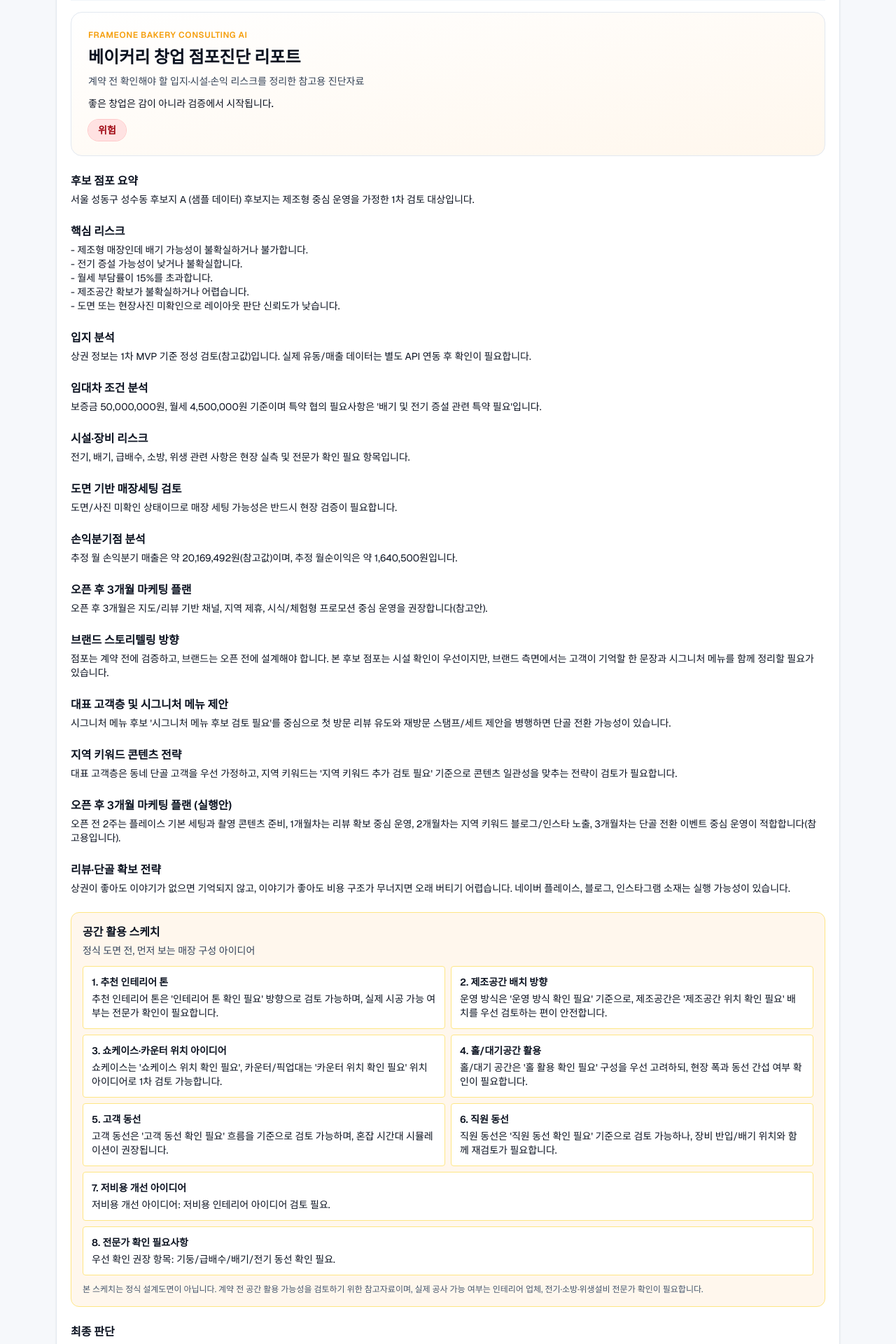
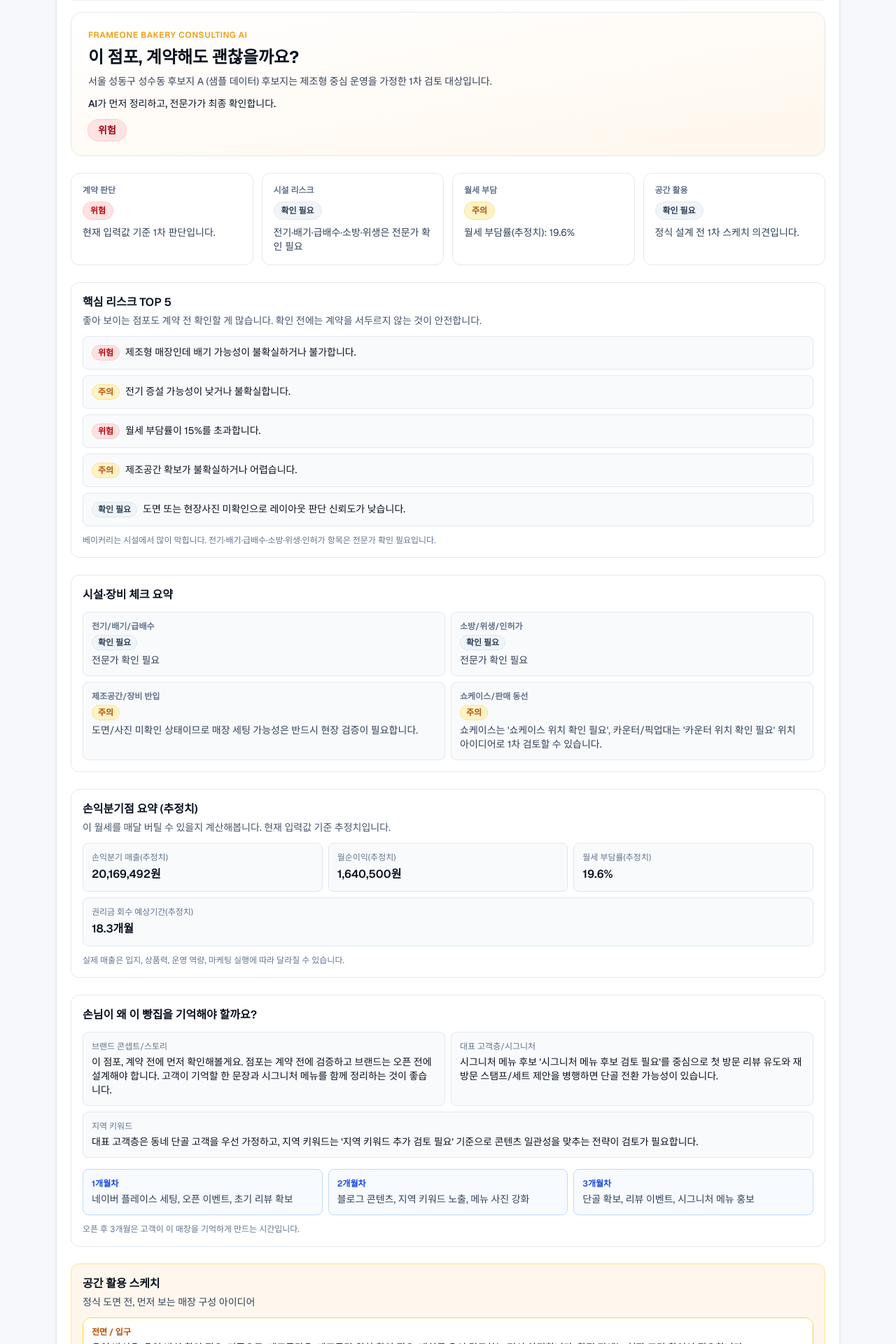
Before and after one commit to JUNG-KI-HYUN/bakery-consulting-ai, a Next.js app: page /reports/sample-001 in a window 1280 px wide. Shown: the part 180-2100 px from the top of the page at 70% size. Built offline with nearby package versions, Linux system fonts and the light colour scheme.

Commit message:
feat: improve customer report ux v2

```diff
--- a/components/reports/DiagnosisReportDocument.tsx
+++ b/components/reports/DiagnosisReportDocument.tsx
@@ -3,88 +3,203 @@ import { RiskVerdictBadge } from "@/components/diagnosis/RiskVerdictBadge";
 import { InteriorSketchReportSection } from "./InteriorSketchReportSection";
 
 export function DiagnosisReportDocument({ result }: { result: DiagnosisResult }) {
+  const risks = result.sections.keyRisks ?? [];
+  const topRisks = risks.slice(0, 5);
+  const monthlyBreakEven = Number.isFinite(result.breakEvenResult?.breakEvenSales)
+    ? Math.round(result.breakEvenResult.breakEvenSales).toLocaleString()
+    : "확인 필요";
+  const monthlyProfit = Number.isFinite(result.breakEvenResult?.estimatedMonthlyNetProfit)
+    ? Math.round(result.breakEvenResult.estimatedMonthlyNetProfit).toLocaleString()
+    : "확인 필요";
+  const rentBurdenRate = Number.isFinite(result.breakEvenResult?.rentBurdenRate)
+    ? `${result.breakEvenResult.rentBurdenRate.toFixed(1)}%`
+    : "확인 필요";
+  const recoveryMonths =
+    typeof result.breakEvenResult?.premiumRecoveryMonths === "number"
+      ? `${result.breakEvenResult.premiumRecoveryMonths.toFixed(1)}개월`
+      : "확인 필요";
+
+  const riskStatus = (text: string) => {
+    if (/위험|불가|초과/.test(text)) return "위험";
+    if (/보류|주의|불확실/.test(text)) return "주의";
+    if (/확인/.test(text)) return "확인 필요";
+    return "양호";
+  };
+
+  const riskStatusClass: Record<string, string> = {
+    위험: "bg-red-100 text-red-700 border-red-200",
+    주의: "bg-amber-100 text-amber-700 border-amber-200",
+    "확인 필요": "bg-slate-100 text-slate-700 border-slate-200",
+    양호: "bg-emerald-100 text-emerald-700 border-emerald-200",
+  };
+
   return (
     <article className="report-doc space-y-6 text-[#0B1220]">
-      <section className="rounded-2xl border border-slate-200 bg-gradient-to-br from-white to-[#FFF7ED] p-6">
+      <section className="print-card rounded-2xl border border-slate-200 bg-gradient-to-br from-white to-[#FFF7ED] p-6">
         <p className="text-xs font-semibold uppercase tracking-wider text-[#F59E0B]">
           FrameOne Bakery Consulting AI
         </p>
         <h1 className="mt-2 text-2xl font-bold">
-          베이커리 창업 점포진단 리포트
+          이 점포, 계약해도 괜찮을까요?
         </h1>
         <p className="mt-2 text-sm text-[#334155]">
-          계약 전 확인해야 할 입지·시설·손익 리스크를 정리한 참고용 진단자료
+          {result.sections.candidateSummary || "계약 전 핵심 항목을 먼저 점검해보는 리포트입니다."}
         </p>
         <p className="mt-3 text-sm font-medium text-[#0B1220]">
-          좋은 창업은 감이 아니라 검증에서 시작됩니다.
+          AI가 먼저 정리하고, 전문가가 최종 확인합니다.
         </p>
         <div className="mt-4">
           <RiskVerdictBadge verdict={result.verdict} />
         </div>
       </section>
 
-      <section>
-        <h2 className="font-semibold">후보 점포 요약</h2>
-        <p className="mt-1 text-sm">{result.sections.candidateSummary}</p>
+      <section className="print-card grid gap-3 md:grid-cols-4">
+        {[
+          {
+            title: "계약 판단",
+            status: result.verdict,
+            desc: "현재 입력값 기준 1차 판단입니다.",
+          },
+          {
+            title: "시설 리스크",
+            status:
+              topRisks.find((r) => /전기|배기|급배수|소방|위생|인허가/.test(r))
+                ? "확인 필요"
+                : "양호",
+            desc: "전기·배기·급배수·소방·위생은 전문가 확인 필요",
+          },
+          {
+            title: "월세 부담",
+            status: rentBurdenRate === "확인 필요" ? "확인 필요" : "주의",
+            desc: `월세 부담률(추정치): ${rentBurdenRate}`,
+          },
+          {
+            title: "공간 활용",
+            status: result.sections.interiorCheckRequired ? "확인 필요" : "양호",
+            desc: "정식 설계 전 1차 스케치 의견입니다.",
+          },
+        ].map((card) => (
+          <article key={card.title} className="rounded-xl border border-slate-200 bg-white p-4">
+            <p className="text-xs font-semibold text-slate-500">{card.title}</p>
+            <p className={`mt-2 inline-block rounded-full border px-2.5 py-1 text-xs font-semibold ${riskStatusClass[card.status] ?? riskStatusClass["확인 필요"]}`}>
+              {card.status}
+            </p>
+            <p className="mt-2 text-sm text-slate-700">{card.desc}</p>
+          </article>
+        ))}
       </section>
-      <section>
-        <h2 className="font-semibold">핵심 리스크</h2>
-        <ul className="mt-1 text-sm">
-          {result.sections.keyRisks.map((item) => (
-            <li key={item}>- {item}</li>
+
+      <section className="print-card rounded-xl border border-slate-200 bg-white p-4">
+        <h2 className="font-semibold">핵심 리스크 TOP 5</h2>
+        <p className="mt-1 text-sm text-slate-600">
+          좋아 보이는 점포도 계약 전 확인할 게 많습니다. 확인 전에는 계약을 서두르지 않는 것이 안전합니다.
+        </p>
+        <ul className="mt-3 space-y-2 text-sm">
+          {(topRisks.length > 0 ? topRisks : ["핵심 리스크 정보가 부족하여 확인 필요"]).map((item) => {
+            const status = riskStatus(item);
+            return (
+              <li key={item} className="rounded-lg border border-slate-200 bg-slate-50 p-3">
+                <span className={`mr-2 inline-block rounded-full border px-2 py-0.5 text-xs font-semibold ${riskStatusClass[status]}`}>
+                  {status}
+                </span>
+                {item}
+              </li>
+            );
+          })}
+        </ul>
+        <p className="mt-3 text-xs text-slate-500">
+          베이커리는 시설에서 많이 막힙니다. 전기·배기·급배수·소방·위생·인허가 항목은 전문가 확인 필요입니다.
+        </p>
+      </section>
+
+      <section className="print-card rounded-xl border border-slate-200 bg-white p-4">
+        <h2 className="font-semibold">시설·장비 체크 요약</h2>
+        <div className="mt-3 grid gap-2 md:grid-cols-2">
+          {[
+            ["전기/배기/급배수", "확인 필요", "전문가 확인 필요"],
+            ["소방/위생/인허가", "확인 필요", "전문가 확인 필요"],
+            ["제조공간/장비 반입", "주의", result.sections.layoutFeasibilityAnalysis || "확인 필요"],
+            ["쇼케이스/판매 동선", "주의", result.sections.equipmentPlacementIdea || "확인 필요"],
+          ].map(([name, status, desc]) => (
+            <article key={name} className="rounded-lg border border-slate-200 bg-slate-50 p-3">
+              <p className="text-xs font-semibold text-slate-500">{name}</p>
+              <p className={`mt-1 inline-block rounded-full border px-2 py-0.5 text-xs font-semibold ${riskStatusClass[status]}`}>
+                {status}
+              </p>
+              <p className="mt-1 text-sm text-slate-700">{desc}</p>
+            </article>
           ))}
-        </ul>
+        </div>
       </section>
-      <section>
-        <h2 className="font-semibold">입지 분석</h2>
-        <p className="mt-1 text-sm">{result.sections.locationAnalysis}</p>
+
+      <section className="print-card rounded-xl border border-slate-200 bg-white p-4">
+        <h2 className="font-semibold">손익분기점 요약 (추정치)</h2>
+        <p className="mt-1 text-sm text-slate-600">
+          이 월세를 매달 버틸 수 있을지 계산해봅니다. 현재 입력값 기준 추정치입니다.
+        </p>
+        <div className="mt-3 grid gap-2 md:grid-cols-3">
+          <article className="rounded-lg border border-slate-200 bg-slate-50 p-3">
+            <p className="text-xs text-slate-500">손익분기 매출(추정치)</p>
+            <p className="mt-1 font-semibold">{monthlyBreakEven}원</p>
+          </article>
+          <article className="rounded-lg border border-slate-200 bg-slate-50 p-3">
+            <p className="text-xs text-slate-500">월순이익(추정치)</p>
+            <p className="mt-1 font-semibold">{monthlyProfit}원</p>
+          </article>
+          <article className="rounded-lg border border-slate-200 bg-slate-50 p-3">
+            <p className="text-xs text-slate-500">월세 부담률(추정치)</p>
+            <p className="mt-1 font-semibold">{rentBurdenRate}</p>
+          </article>
+          <article className="rounded-lg border border-slate-200 bg-slate-50 p-3 md:col-span-3">
+            <p className="text-xs text-slate-500">권리금 회수 예상기간(추정치)</p>
+            <p className="mt-1 font-semibold">{recoveryMonths}</p>
+          </article>
+        </div>
+        <p className="mt-3 text-xs text-slate-500">
+          실제 매출은 입지, 상품력, 운영 역량, 마케팅 실행에 따라 달라질 수 있습니다.
+        </p>
       </section>
-      <section>
-        <h2 className="font-semibold">임대차 조건 분석</h2>
-        <p className="mt-1 text-sm">{result.sections.leaseAnalysis}</p>
+
+      <section className="print-card rounded-xl border border-slate-200 bg-white p-4">
+        <h2 className="font-semibold">손님이 왜 이 빵집을 기억해야 할까요?</h2>
+        <div className="mt-3 grid gap-2 md:grid-cols-2">
+          <article className="rounded-lg border border-slate-200 bg-slate-50 p-3">
+            <p className="text-xs text-slate-500">브랜드 콘셉트/스토리</p>
+            <p className="mt-1 text-sm">{result.sections.brandStoryDirection || "확인 필요"}</p>
+          </article>
+          <article className="rounded-lg border border-slate-200 bg-slate-50 p-3">
+            <p className="text-xs text-slate-500">대표 고객층/시그니처</p>
+            <p className="mt-1 text-sm">{result.sections.reviewAndRegularCustomerStrategy || "확인 필요"}</p>
+          </article>
+          <article className="rounded-lg border border-slate-200 bg-slate-50 p-3 md:col-span-2">
+            <p className="text-xs text-slate-500">지역 키워드</p>
+            <p className="mt-1 text-sm">{result.sections.localKeywordStrategy || "확인 필요"}</p>
+          </article>
+        </div>
+        <div className="mt-4 grid gap-2 md:grid-cols-3">
+          {[
+            ["1개월차", "네이버 플레이스 세팅, 오픈 이벤트, 초기 리뷰 확보"],
+            ["2개월차", "블로그 콘텐츠, 지역 키워드 노출, 메뉴 사진 강화"],
+            ["3개월차", "단골 확보, 리뷰 이벤트, 시그니처 메뉴 홍보"],
+          ].map(([month, plan]) => (
+            <article key={month} className="rounded-lg border border-blue-200 bg-blue-50/50 p-3">
+              <p className="text-xs font-semibold text-blue-700">{month}</p>
+              <p className="mt-1 text-sm text-slate-700">{plan}</p>
+            </article>
+          ))}
+        </div>
+        <p className="mt-3 text-xs text-slate-500">
+          오픈 후 3개월은 고객이 이 매장을 기억하게 만드는 시간입니다.
+        </p>
       </section>
-      <section>
-        <h2 className="font-semibold">시설·장비 리스크</h2>
-        <p className="mt-1 text-sm">{result.sections.facilityRiskAnalysis}</p>
-      </section>
-      <section>
-        <h2 className="font-semibold">도면 기반 매장세팅 검토</h2>
-        <p className="mt-1 text-sm">{result.sections.layoutFeasibilityAnalysis}</p>
-      </section>
-      <section>
-        <h2 className="font-semibold">손익분기점 분석</h2>
-        <p className="mt-1 text-sm">{result.sections.breakEvenAnalysis}</p>
-      </section>
-      <section>
-        <h2 className="font-semibold">오픈 후 3개월 마케팅 플랜</h2>
-        <p className="mt-1 text-sm">{result.sections.marketingPotentialAnalysis}</p>
-      </section>
-      <section>
-        <h2 className="font-semibold">브랜드 스토리텔링 방향</h2>
-        <p className="mt-1 text-sm">{result.sections.brandStoryDirection}</p>
-      </section>
-      <section>
-        <h2 className="font-semibold">대표 고객층 및 시그니처 메뉴 제안</h2>
-        <p className="mt-1 text-sm">{result.sections.reviewAndRegularCustomerStrategy}</p>
-      </section>
-      <section>
-        <h2 className="font-semibold">지역 키워드 콘텐츠 전략</h2>
-        <p className="mt-1 text-sm">{result.sections.localKeywordStrategy}</p>
-      </section>
-      <section>
-        <h2 className="font-semibold">오픈 후 3개월 마케팅 플랜 (실행안)</h2>
-        <p className="mt-1 text-sm">{result.sections.threeMonthMarketingPlan}</p>
-      </section>
-      <section>
-        <h2 className="font-semibold">리뷰·단골 확보 전략</h2>
-        <p className="mt-1 text-sm">{result.sections.marketingPotential}</p>
-      </section>
+
       <InteriorSketchReportSection result={result} />
-      <section>
+
+      <section className="print-card">
         <h2 className="font-semibold">최종 판단</h2>
         <p className="mt-1 text-sm">{result.sections.finalJudgment}</p>
       </section>
-      <section>
+      <section className="print-card">
         <h2 className="font-semibold">계약 전 확인 질문</h2>
         <ul className="mt-1 text-sm">
           {result.sections.preContractQuestions.map((item) => (
@@ -92,10 +207,11 @@ export function DiagnosisReportDocument({ result }: { result: DiagnosisResult })
           ))}
         </ul>
       </section>
-      <section className="rounded-xl border border-amber-300 bg-amber-50 p-4 text-sm text-amber-900">
+      <section className="print-card rounded-xl border border-amber-300 bg-amber-50 p-4 text-sm text-amber-900">
         <p>본 리포트는 창업 성공을 보장하지 않습니다.</p>
+        <p className="mt-1">본 리포트는 계약 전 의사결정을 돕기 위한 참고 자료입니다.</p>
         <p className="mt-1">
-          매출·수익·권리금 회수기간은 추정치이며, 실제 결과와 다를 수 있습니다.
+          매출, 수익, 권리금 회수기간은 입력값 기준 추정치이며 보장하지 않습니다.
         </p>
         <p className="mt-1">
           본 마케팅 플랜은 매출을 보장하지 않으며, 오픈 초기 고객 유입 가능성을
--- a/components/reports/InteriorSketchReportSection.tsx
+++ b/components/reports/InteriorSketchReportSection.tsx
@@ -6,49 +6,54 @@ export function InteriorSketchReportSection({
   result: DiagnosisResult;
 }) {
   return (
-    <section className="rounded-xl border border-amber-200 bg-[#FFF7ED] p-4">
+    <section className="print-card rounded-xl border border-amber-200 bg-[#FFF7ED] p-4">
       <h2 className="font-semibold">공간 활용 스케치</h2>
       <p className="mt-1 text-sm text-slate-700">
         정식 도면 전, 먼저 보는 매장 구성 아이디어
       </p>
-      <div className="mt-3 grid gap-2 text-sm md:grid-cols-2">
-        <article className="rounded border border-amber-200 bg-white p-3">
-          <h3 className="font-semibold">1. 추천 인테리어 톤</h3>
-          <p className="mt-1">{result.sections.interiorToneSuggestion}</p>
+      <div className="mt-3 overflow-hidden rounded-xl border border-amber-300 bg-white">
+        <div className="grid grid-cols-6 gap-px bg-amber-200 text-sm">
+          <article className="col-span-6 bg-white p-3">
+            <h3 className="text-xs font-semibold text-amber-700">전면 / 입구</h3>
+            <p className="mt-1">{result.sections.layoutIdea || "확인 필요"}</p>
           </article>
-        <article className="rounded border border-amber-200 bg-white p-3">
-          <h3 className="font-semibold">2. 제조공간 배치 방향</h3>
-          <p className="mt-1">{result.sections.layoutIdea}</p>
+          <article className="col-span-3 bg-white p-3">
+            <h3 className="text-xs font-semibold text-amber-700">쇼케이스 / 판매존</h3>
+            <p className="mt-1">{result.sections.equipmentPlacementIdea || "확인 필요"}</p>
           </article>
-        <article className="rounded border border-amber-200 bg-white p-3">
-          <h3 className="font-semibold">3. 쇼케이스·카운터 위치 아이디어</h3>
-          <p className="mt-1">{result.sections.equipmentPlacementIdea}</p>
+          <article className="col-span-3 bg-white p-3">
+            <h3 className="text-xs font-semibold text-amber-700">카운터 / 픽업존</h3>
+            <p className="mt-1">{result.sections.layoutIdea || "확인 필요"}</p>
           </article>
-        <article className="rounded border border-amber-200 bg-white p-3">
-          <h3 className="font-semibold">4. 홀/대기공간 활용</h3>
-          <p className="mt-1">{result.sections.hallUsageIdea}</p>
+          <article className="col-span-3 bg-white p-3">
+            <h3 className="text-xs font-semibold text-amber-700">제조공간</h3>
+            <p className="mt-1">{result.sections.interiorToneSuggestion || "확인 필요"}</p>
           </article>
-        <article className="rounded border border-amber-200 bg-white p-3">
-          <h3 className="font-semibold">5. 고객 동선</h3>
-          <p className="mt-1">{result.sections.customerFlowOpinion}</p>
+          <article className="col-span-3 bg-white p-3">
+            <h3 className="text-xs font-semibold text-amber-700">홀 좌석 / 대기공간</h3>
+            <p className="mt-1">{result.sections.hallUsageIdea || "확인 필요"}</p>
           </article>
-        <article className="rounded border border-amber-200 bg-white p-3">
-          <h3 className="font-semibold">6. 직원 동선</h3>
-          <p className="mt-1">{result.sections.staffFlowOpinion}</p>
+          <article className="col-span-3 bg-white p-3">
+            <h3 className="text-xs font-semibold text-amber-700">고객 동선</h3>
+            <p className="mt-1">{result.sections.customerFlowOpinion || "확인 필요"}</p>
           </article>
-        <article className="rounded border border-amber-200 bg-white p-3 md:col-span-2">
-          <h3 className="font-semibold">7. 저비용 개선 아이디어</h3>
-          <p className="mt-1">{result.sections.lowCostInteriorIdeas}</p>
+          <article className="col-span-3 bg-white p-3">
+            <h3 className="text-xs font-semibold text-amber-700">직원 동선</h3>
+            <p className="mt-1">{result.sections.staffFlowOpinion || "확인 필요"}</p>
           </article>
-        <article className="rounded border border-amber-200 bg-white p-3 md:col-span-2">
-          <h3 className="font-semibold">8. 전문가 확인 필요사항</h3>
-          <p className="mt-1">{result.sections.interiorCheckRequired}</p>
+          <article className="col-span-6 bg-white p-3">
+            <h3 className="text-xs font-semibold text-amber-700">저비용 개선 아이디어</h3>
+            <p className="mt-1">{result.sections.lowCostInteriorIdeas || "확인 필요"}</p>
+          </article>
+          <article className="col-span-6 bg-white p-3">
+            <h3 className="text-xs font-semibold text-amber-700">전문가 확인 필요사항</h3>
+            <p className="mt-1">{result.sections.interiorCheckRequired || "확인 필요"}</p>
           </article>
         </div>
+      </div>
       <p className="mt-3 text-xs text-slate-600">
-        본 스케치는 정식 설계도면이 아닙니다. 계약 전 공간 활용 가능성을 검토하기
-        위한 참고자료이며, 실제 공사 가능 여부는 인테리어 업체, 전기·소방·위생설비
-        전문가 확인이 필요합니다.
+        본 스케치는 정식 설계도면이 아닙니다. 실제 공사 가능 여부는 현장 실측,
+        인테리어 업체, 전기·소방·위생·급배수·배기 전문가 확인이 필요합니다.
       </p>
     </section>
   );
--- a/lib/diagnosis/reportNarrative.ts
+++ b/lib/diagnosis/reportNarrative.ts
@@ -29,7 +29,7 @@ export function buildNarrative(
       "상권 정보는 1차 MVP 기준 정성 검토(참고값)입니다. 실제 유동/매출 데이터는 별도 API 연동 후 확인이 필요합니다.",
     leaseAnalysis: `보증금 ${record.candidateStore.deposit.toLocaleString()}원, 월세 ${record.candidateStore.rent.toLocaleString()}원 기준이며 특약 협의 필요사항은 '${record.candidateStore.specialTerms}'입니다.`,
     facilityRiskAnalysis:
-      "전기, 배기, 급배수, 소방, 위생 관련 사항은 현장 실측 및 전문가 확인 필요 항목입니다.",
+      "베이커리는 시설에서 많이 막힐 수 있습니다. 전기, 배기, 급배수, 소방, 위생, 인허가 관련 항목은 현장 실측과 전문가 확인이 필요합니다.",
     layoutFeasibilityAnalysis:
       record.facilityCheck.drawingConfirmed
         ? "도면/사진 확인 기준으로 장비 반입 및 제조/판매 동선은 참고 수준에서 검토되었습니다."
@@ -38,20 +38,20 @@ export function buildNarrative(
       breakEven.breakEvenSales,
     ).toLocaleString()}원(참고값)이며, 추정 월순이익은 약 ${Math.round(
       breakEven.estimatedMonthlyNetProfit,
-    ).toLocaleString()}원입니다.`,
+    ).toLocaleString()}원입니다. 이 수치는 입력값 기준 추정치이며 실제 결과는 달라질 수 있습니다.`,
     marketingPotentialAnalysis:
-      "오픈 후 3개월은 지도/리뷰 기반 채널, 지역 제휴, 시식/체험형 프로모션 중심 운영을 권장합니다(참고안).",
+      "오픈 초기 3개월은 고객이 이 매장을 기억하게 만드는 시간입니다. 지도/리뷰 채널과 지역 제휴, 시식/체험형 프로모션을 함께 검토하는 편이 좋습니다(참고안).",
     brandStoryDirection:
-      "점포는 계약 전에 검증하고, 브랜드는 오픈 전에 설계해야 합니다. 본 후보 점포는 시설 확인이 우선이지만, 브랜드 측면에서는 고객이 기억할 한 문장과 시그니처 메뉴를 함께 정리할 필요가 있습니다.",
+      "이 점포, 계약 전에 먼저 확인해볼게요. 점포는 계약 전에 검증하고 브랜드는 오픈 전에 설계해야 합니다. 고객이 기억할 한 문장과 시그니처 메뉴를 함께 정리하는 것이 좋습니다.",
     marketingPotential:
-      "상권이 좋아도 이야기가 없으면 기억되지 않고, 이야기가 좋아도 비용 구조가 무너지면 오래 버티기 어렵습니다. 네이버 플레이스, 블로그, 인스타그램 소재는 실행 가능성이 있습니다.",
+      "상권이 좋아도 이야기가 없으면 기억되기 어렵고, 이야기가 좋아도 비용 구조가 무너지면 오래 버티기 어렵습니다. 네이버 플레이스, 블로그, 인스타그램 소재는 실행 가능성을 검토할 수 있습니다.",
     threeMonthMarketingPlan:
-      "오픈 전 2주는 플레이스 기본 세팅과 촬영 콘텐츠 준비, 1개월차는 리뷰 확보 중심 운영, 2개월차는 지역 키워드 블로그/인스타 노출, 3개월차는 단골 전환 이벤트 중심 운영이 적합합니다(참고용입니다).",
+      "오픈 전 2주는 플레이스 기본 세팅과 촬영 콘텐츠를 준비하고, 1개월차는 리뷰 확보, 2개월차는 지역 키워드 노출, 3개월차는 단골 전환 이벤트 중심으로 운영을 검토할 수 있습니다(참고용입니다).",
     localKeywordStrategy: `대표 고객층은 ${target}을 우선 가정하고, 지역 키워드는 '${keywords}' 기준으로 콘텐츠 일관성을 맞추는 전략이 검토가 필요합니다.`,
     reviewAndRegularCustomerStrategy: `시그니처 메뉴 후보 '${signature}'를 중심으로 첫 방문 리뷰 유도와 재방문 스탬프/세트 제안을 병행하면 단골 전환 가능성이 있습니다.`,
     interiorToneSuggestion: `추천 인테리어 톤은 '${tone}' 방향으로 검토 가능하며, 실제 시공 가능 여부는 전문가 확인이 필요합니다.`,
-    layoutIdea: `운영 방식은 '${operationType}' 기준으로, 제조공간은 '${kitchen}' 배치를 우선 검토하는 편이 안전합니다.`,
-    equipmentPlacementIdea: `쇼케이스는 '${showcase}', 카운터/픽업대는 '${counter}' 위치 아이디어로 1차 검토 가능합니다.`,
+    layoutIdea: `운영 방식은 '${operationType}' 기준으로, 제조공간은 '${kitchen}' 배치를 우선 검토하는 편이 안전합니다. 확정 전에는 현장 조건 확인이 필요합니다.`,
+    equipmentPlacementIdea: `쇼케이스는 '${showcase}', 카운터/픽업대는 '${counter}' 위치 아이디어로 1차 검토할 수 있습니다.`,
     hallUsageIdea: `홀/대기 공간은 '${hall}' 구성을 우선 고려하되, 현장 폭과 동선 간섭 여부 확인이 필요합니다.`,
     customerFlowOpinion: `고객 동선은 '${customerFlow}' 흐름을 기준으로 검토 가능하며, 혼잡 시간대 시뮬레이션이 권장됩니다.`,
     staffFlowOpinion: `직원 동선은 '${staffFlow}' 기준으로 검토 가능하나, 장비 반입/배기 위치와 함께 재검토가 필요합니다.`,
```
Also changed, not shown: app/bakery-report-print.css (+17 -0 lines), 1 other file (tests, documents, lock files or other folders). Lines whose indentation alone changed are shown as unchanged.
